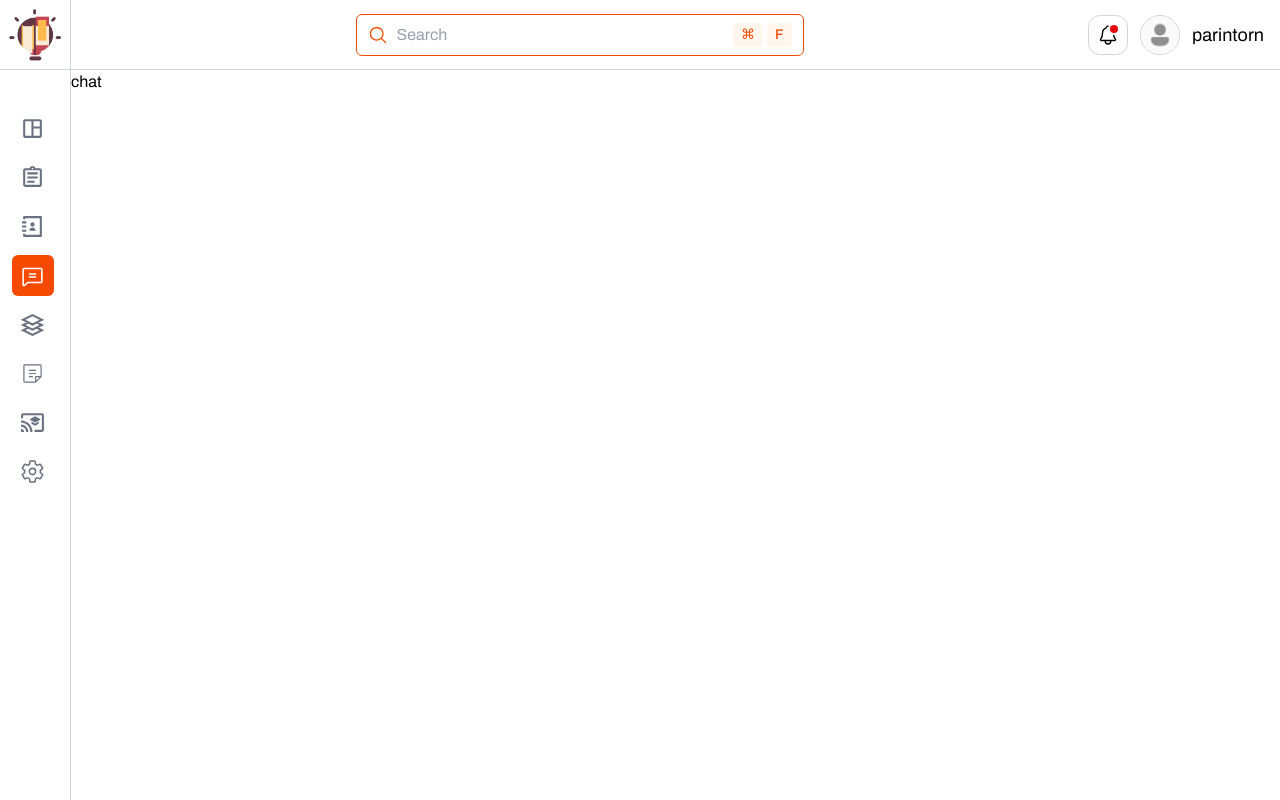
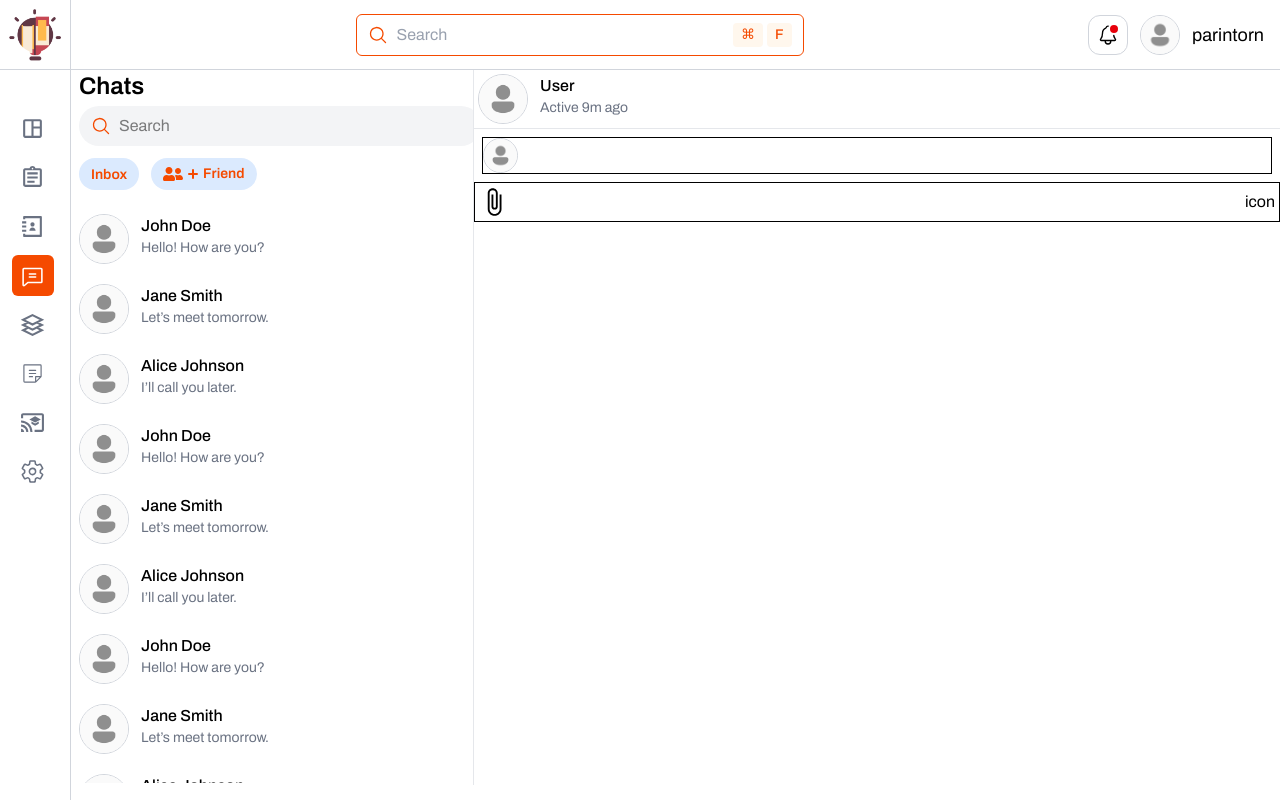
Before and after one commit to ParintornYaimai/Lms-Front-end, a Next.js app: page /chat in a window 1280 px wide. Built offline with nearby package versions, Linux system fonts and the light colour scheme.

Commit message:
feat: add chat page

```diff
--- a/src/app/chat/page.tsx
+++ b/src/app/chat/page.tsx
@@ -1,10 +1,221 @@
 'use client';
 import React from 'react'
+import { HiMagnifyingGlass } from 'react-icons/hi2';
+import { HiPlusSm } from "react-icons/hi";
+import { FaUserFriends } from "react-icons/fa";
+import Image from 'next/image';
+import { MdOutlineAttachFile } from "react-icons/md";
 
-const chat = () => {
+const Chat = () => {
+  const friends = [
+    {
+      id: 1,
+      name: 'John Doe',
+      message: 'Hello! How are you?',
+      avatar: '/user.png',
+    },
+    {
+      id: 2,
+      name: 'Jane Smith',
+      message: 'Let’s meet tomorrow.',
+      avatar: '/user.png',
+    },
+    {
+      id: 3,
+      name: 'Alice Johnson',
+      message: 'I’ll call you later.',
+      avatar: '/user.png',
+    },
+    {
+      id: 4,
+      name: 'John Doe',
+      message: 'Hello! How are you?',
+      avatar: '/user.png',
+    },
+    {
+      id: 5,
+      name: 'Jane Smith',
+      message: 'Let’s meet tomorrow.',
+      avatar: '/user.png',
+    },
+    {
+      id: 6,
+      name: 'Alice Johnson',
+      message: 'I’ll call you later.',
+      avatar: '/user.png',
+    },
+    {
+      id: 7,
+      name: 'John Doe',
+      message: 'Hello! How are you?',
+      avatar: '/user.png',
+    },
+    {
+      id: 8,
+      name: 'Jane Smith',
+      message: 'Let’s meet tomorrow.',
+      avatar: '/user.png',
+    },
+    {
+      id: 9,
+      name: 'Alice Johnson',
+      message: 'I’ll call you later.',
+      avatar: '/user.png',
+    },
+    {
+      id: 10,
+      name: 'John Doe',
+      message: 'Hello! How are you?',
+      avatar: '/user.png',
+    },
+    {
+      id: 11,
+      name: 'Jane Smith',
+      message: 'Let’s meet tomorrow.',
+      avatar: '/user.png',
+    },
+    {
+      id: 12,
+      name: 'Alice Johnson',
+      message: 'I’ll call you later.',
+      avatar: '/user.png',
+    },
+    {
+      id: 13,
+      name: 'John Doe',
+      message: 'Hello! How are you?',
+      avatar: '/user.png',
+    },
+    {
+      id: 14,
+      name: 'Jane Smith',
+      message: 'Let’s meet tomorrow.',
+      avatar: '/user.png',
+    },
+    {
+      id: 15,
+      name: 'Alice Johnson',
+      message: 'I’ll call you later.',
+      avatar: '/user.png',
+    },
+  ];
+
   return (
-    <div>chat</div>
-  )
-}
+    <div className='w-full'>
+      <div className='flex items-center overflow-hidden'>
+        {/* Left panel */}
+        <div className="w-1/3 lg:h-[715px] 2xl:h-[884px] border-r border-gray-200 overflow-y-auto overflow-x-hidden">
+          <div className=''>
+            <div className='flex items-start flex-col'>
+              <h1 className='text-2xl font-semibold ml-2'>Chats</h1>
 
-export default chat
+              {/* Search */}
+              <div className='my-1 w-full ml-2'>
+                <div className="relative w-full max-w-md">
+                  <span className="absolute inset-y-0 left-0 flex items-center pl-3">
+                    <HiMagnifyingGlass className="w-5 h-5 text-orange-600" />
+                  </span>
+                  <input
+                    type="text"
+                    placeholder="Search"
+                    className="w-full pl-10 pr-10 py-2 rounded-full focus:outline-none bg-gray-100 2xl:w-[540px]"
+                  />
+                </div>
+              </div>
+
+              {/* Tabs */}
+              <div className='flex items-center gap-3 m-2 '>
+                <div className='p-1 bg-blue-100 rounded-full'>
+                  <button className='cursor-pointer text-orange-600 text-sm px-2 font-semibold'>Inbox</button>
+                </div>
+                <div className='p-1 bg-blue-100 rounded-full'>
+                  <button className='flex items-center cursor-pointer text-orange-600 text-sm px-2 py-[2px] font-semibold'>
+                    <FaUserFriends size={20} />
+                    <HiPlusSm size={20} />
+                    Friend
+                  </button>
+                </div>
+              </div>
+
+              {/* Friends list */}
+              <div className='w-full overflow-y-auto lg:h-[585px] 2xl:h-[755px]'>
+                <div className='w-full space-y-1 mt-2 '>
+                  {friends.map(friend => (
+                    <div key={friend.id} className='flex items-start gap-3 p-2 hover:bg-orange-100 rounded-lg cursor-pointer'>
+                      <Image
+                        src={friend.avatar}
+                        alt={friend.name}
+                        width={50}
+                        height={50}
+                        className='border border-gray-300 rounded-full'
+                      />
+                      <div className='flex flex-col'>
+                        <h1 className='text-md font-medium'>{friend.name}</h1>
+                        <p className='text-sm text-gray-500 truncate max-w-[200px]'>{friend.message}</p>
+                      </div>
+                    </div>
+                  ))}
+                </div>
+              </div>
+            </div>
+          </div>
+        </div>
+
+        {/* Right panel */}
+        <div className="w-2/3 lg:h-[715px] 2xl:h-[884px]">
+          <div className=''>
+            {/*header*/}
+            <div className='border-b border-gray-200 p-1'>
+              <div className='flex items-start gap-3'>
+                <Image
+                  src={'/user.png'}
+                  alt='user'
+                  width={50}
+                  height={50}
+                  className='border border-gray-300 rounded-full'
+                />
+                <div className='flex flex-col'>
+                  <h1 className='text-md font-medium'>User</h1>
+                  <p className='text-sm text-gray-500 truncate max-w-[200px]'>Active 9m ago</p>
+                </div>
+              </div>
+            </div>
+
+            {/* messasge */}
+            <div className='p-2'>
+              <div className=' border 2xl:h-[750] xl:h-[600]'>
+                {/* sender */}
+                <div>
+                  <Image
+                    src={'/user.png'}
+                    alt='user'
+                    width={35}
+                    height={35}
+                    className='border border-gray-300 rounded-full'
+                  />
+                </div>
+              </div>
+            </div>
+
+            {/* controll */}
+            <div className='w-full border lg:p-1 2xl:p-3'>
+              <div className='flex items-center justify-between'>
+                <div>
+                  <MdOutlineAttachFile size={30}/>
+                </div>
+                <div>
+                  <input type="text" />
+                </div>
+                <div>
+                  icon
+                </div>
+              </div>
+            </div>
+          </div>
+        </div>
+      </div>
+    </div>
+  );
+};
+
+export default Chat;
```
